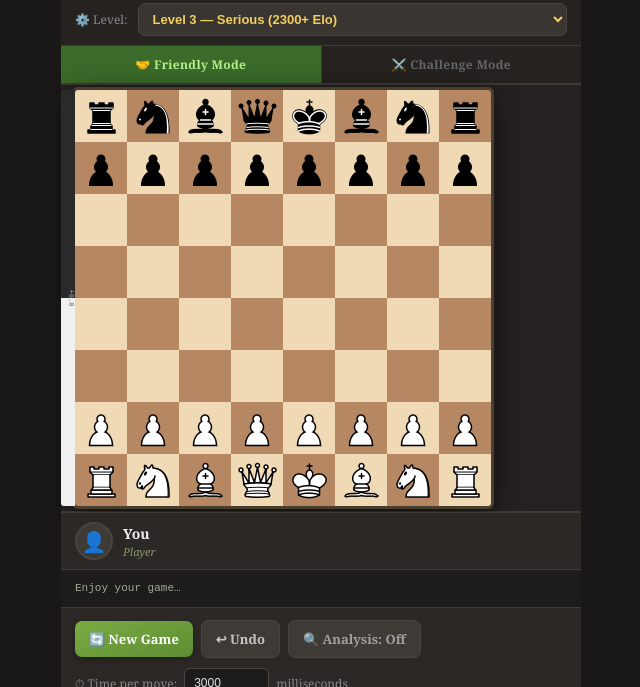
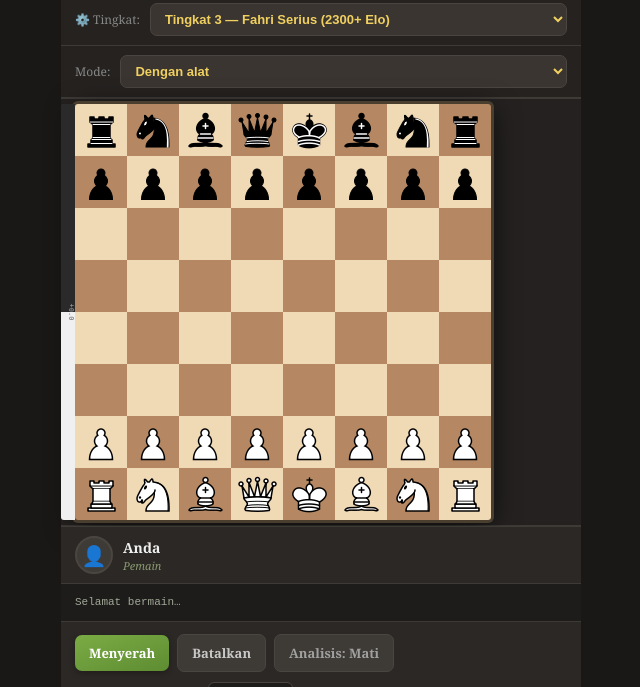
Before and after one commit to Oslo-man/OldFMchess-js, a plain HTML site: page index.html in a window 1280 px wide. Shown: the part 113-800 px from the top of the page, without its empty margins (319-959 px from the left). Drawn offline with Linux system fonts and the light colour scheme.

Commit message:
Translate index.html content to Indonesian
Updated the title and various text elements to Indonesian.

```diff
--- a/index.html
+++ b/index.html
@@ -3,7 +3,7 @@
 <head>
   <meta charset="UTF-8">
   <meta name="viewport" content="width=device-width, initial-scale=1.0, maximum-scale=1.0, user-scalable=no">
-  <title>FIDE Classic Master Simulator</title>
+  <title>Simulasi melawan Fahri catur</title>
 
   <script type="text/javascript" src="js/jquery-min.js"></script>
   <script type="text/javascript" src="js/jquery-ui-custom.min.js"></script>
@@ -144,9 +144,10 @@
     .app-footer {
       width:100%; max-width:520px; padding:14px; background:#1a1816;
       text-align:center; border-top:1px solid #2c2825; margin-top:auto;
+      display: flex; flex-direction: column; align-items: center; gap: 10px;
     }
-    .footer-title   { font-size:12px; color:#f0d060; font-weight:700; font-style:italic; margin-bottom:5px; }
-    .footer-credits { font-size:11px; color:#5a5550; line-height:1.8; }
+    .footer-title   { font-size:14px; color:#f0d060; font-weight:700; font-style:italic; margin-bottom:8px; }
+    .footer-credits { font-size:11px; color:#5a5550; line-height:1.8; margin-top: 5px; }
     .footer-link    { color:#8aac60; text-decoration:none; font-size:12px; display:inline-block; margin-top:10px; }
 
     .sprite-bishop_black { background-position:0    0px;   width:45px; height:45px; }
@@ -193,32 +194,17 @@
     /* Board square colors: light squares become reddish, dark stay */
     body.mode-challenge .board-light { background-color: #e8b4a0 !important; }
     body.mode-challenge .board-dark  { background-color: #8b4040 !important; }
-    .mode-selector {
-      width: 100%; display: flex;
-      border-bottom: 1px solid #3e3a36;
-    }
-    .mode-btn {
-      flex: 1; padding: 10px 6px;
-      border: none; cursor: pointer;
-      font-size: 12px; font-weight: 700;
-      font-family: 'Georgia', serif;
-      letter-spacing: 0.3px;
-      transition: background 0.2s, color 0.2s;
-      background: #252220; color: #666;
-    }
-    .mode-btn.active-friendly   { background: #3a6b2a; color: #b8f08a; }
-    .mode-btn.active-challenge  { background: #6b2a2a; color: #f08a8a; }
-    .mode-btn:first-child { border-right: 1px solid #3e3a36; }
+    /* mode-selector replaced by level-selector style dropdown */
   </style>
 </head>
 
 <body>
 
   <header class="app-header">
-    <span class="app-title">♟ FIDE Classic Master Simulator</span>
+    <span class="app-title">♟ Simulasi melawan Fahri catur</span>
     <select class="header-select" onchange="UIChangeStartPlayer()">
-      <option value="white">Play White</option>
-      <option value="black">Play Black</option>
+      <option value="white">Main Putih</option>
+      <option value="black">Main Hitam</option>
     </select>
   </header>
 
@@ -237,20 +223,21 @@
 
     <!-- Level Selector -->
     <div class="level-selector">
-      <span class="level-label">⚙️ Level:</span>
+      <span class="level-label">⚙️ Tingkat:</span>
       <select id="LevelSelect" class="level-select" onchange="UIChangeLevel()">
-        <option value="3" selected>Level 3 — Serious (2300+ Elo)</option>
-        <option value="2">Level 2 — Training (1800+ Elo)</option>
-        <option value="1">Level 1 — Beginner (1200+ Elo)</option>
+        <option value="3" selected>Tingkat 3 — Fahri Serius (2300+ Elo)</option>
+        <option value="2">Tingkat 2 — Fahri Mengajar (1900+ Elo)</option>
+        <option value="1">Tingkat 1 — Fahri Tidak Fokus (1200+ Elo)</option>
       </select>
     </div>
 
     <!-- Mode Selector -->
-    <div class="mode-selector">
-      <button id="btnFriendly"   class="mode-btn active-friendly"
-              onclick="UISetMode('friendly')">🤝 Friendly Mode</button>
-      <button id="btnChallenge"  class="mode-btn"
-              onclick="UISetMode('challenge')">⚔️ Challenge Mode</button>
+    <div class="level-selector">
+      <span class="level-label"> Mode:</span>
+      <select id="ModeSelect" class="level-select" onchange="UISetModeFromSelect()">
+        <option value="friendly" selected> Dengan alat</option>
+        <option value="challenge"> Tanpa alat</option>
+      </select>
     </div>
 
     <!-- Board -->
@@ -267,49 +254,49 @@
     <div class="player-panel">
       <div class="player-avatar">👤</div>
       <div class="player-info">
-        <div class="player-name">You</div>
-        <div class="player-sub">Player</div>
+        <div class="player-name">Anda</div>
+        <div class="player-sub">Pemain</div>
       </div>
     </div>
 
     <!-- Status -->
     <div class="status-bar">
-      <span id="output">Enjoy your game…</span>
+      <span id="output">Selamat bermain…</span>
     </div>
 
     <!-- Controls -->
     <div class="controls-panel">
       <div class="controls-row">
-        <a href="javascript:UINewGameConfirm()" class="btn btn-green">🔄 New Game</a>
-        <a href="javascript:UIUndoMove()" id="btnUndo" class="btn btn-gray">↩ Undo</a>
-        <a id="AnalysisToggleLink" href="javascript:UIAnalyzeToggle()" class="btn btn-toggle">🔍 Analysis: Off</a>
+        <a href="javascript:UINewGameConfirm()" class="btn btn-green">Menyerah </a>
+        <a href="javascript:UIUndoMove()" id="btnUndo" class="btn btn-gray"> Batalkan</a>
+        <a id="AnalysisToggleLink" href="javascript:UIAnalyzeToggle()" class="btn btn-toggle"> Analisis: Mati</a>
       </div>
       <div class="input-row" id="timeRow">
-        <span class="input-label">⏱ Time per move:</span>
+        <span class="input-label">⏱ Waktu per gerakan:</span>
         <input id="TimePerMove" type="number" value="3000" onchange="UIChangeTimePerMove()" style="width:85px;" />
-        <span class="input-label">milliseconds</span>
+        <span class="input-label">milidetik</span>
       </div>
     </div>
 
     <!-- PGN -->
     <div class="pgn-section">
-      <div class="section-label">Move History (PGN)</div>
+      <div class="section-label">Riwayat Gerakan (PGN)</div>
       <textarea id="PgnTextBox" readonly></textarea>
     </div>
 
     <!-- FEN -->
     <div class="fen-section">
-      <div class="section-label">Board Position (FEN)</div>
+      <div class="section-label">Posisi Papan (FEN)</div>
       <input id="FenTextBox" type="text" onchange="UIChangeFEN()" />
     </div>
 
     <!-- Footer -->
     <div class="app-footer">
-      <div class="footer-title">FIDE Classic Master Player Simulator (1900s Era)</div>
+      <div class="footer-title">♟ Puzzle Kustom Fahri</div>
+      <a href="..\puzzles.html" class="btn btn-green" style="font-size: 14px; padding: 12px 20px; margin-bottom: 12px; display: inline-flex; width: auto;">Klik untuk bermain puzzle kustom</a>
       <div class="footer-credits">
-        Developed by &nbsp; Marcell Wang &nbsp;·&nbsp;
+        Dikembangkan oleh &nbsp; Marcell Wang
       </div>
-      <a href="..\projects.html" class="footer-link">← Exit</a>
     </div>
 
   </div>
```
